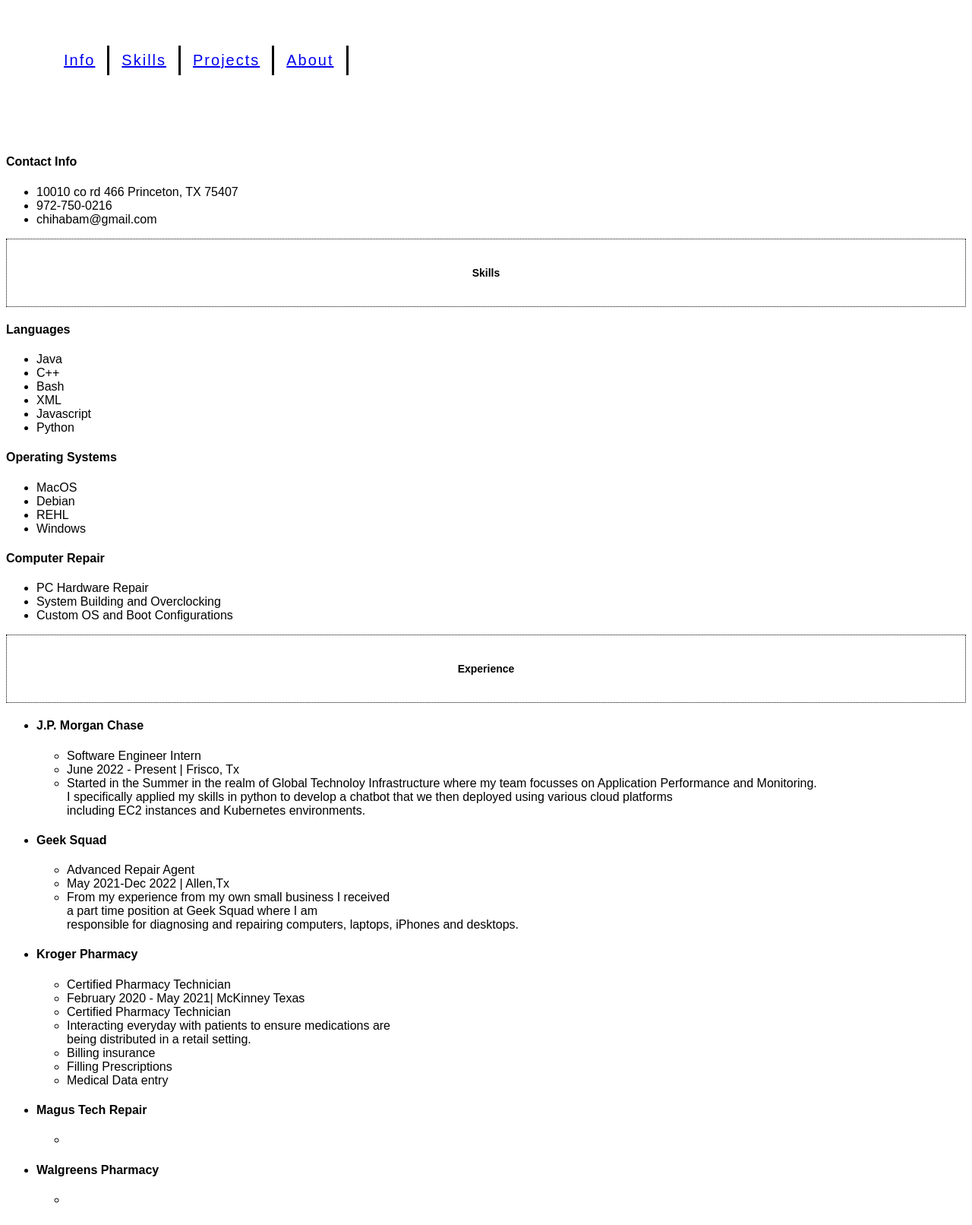
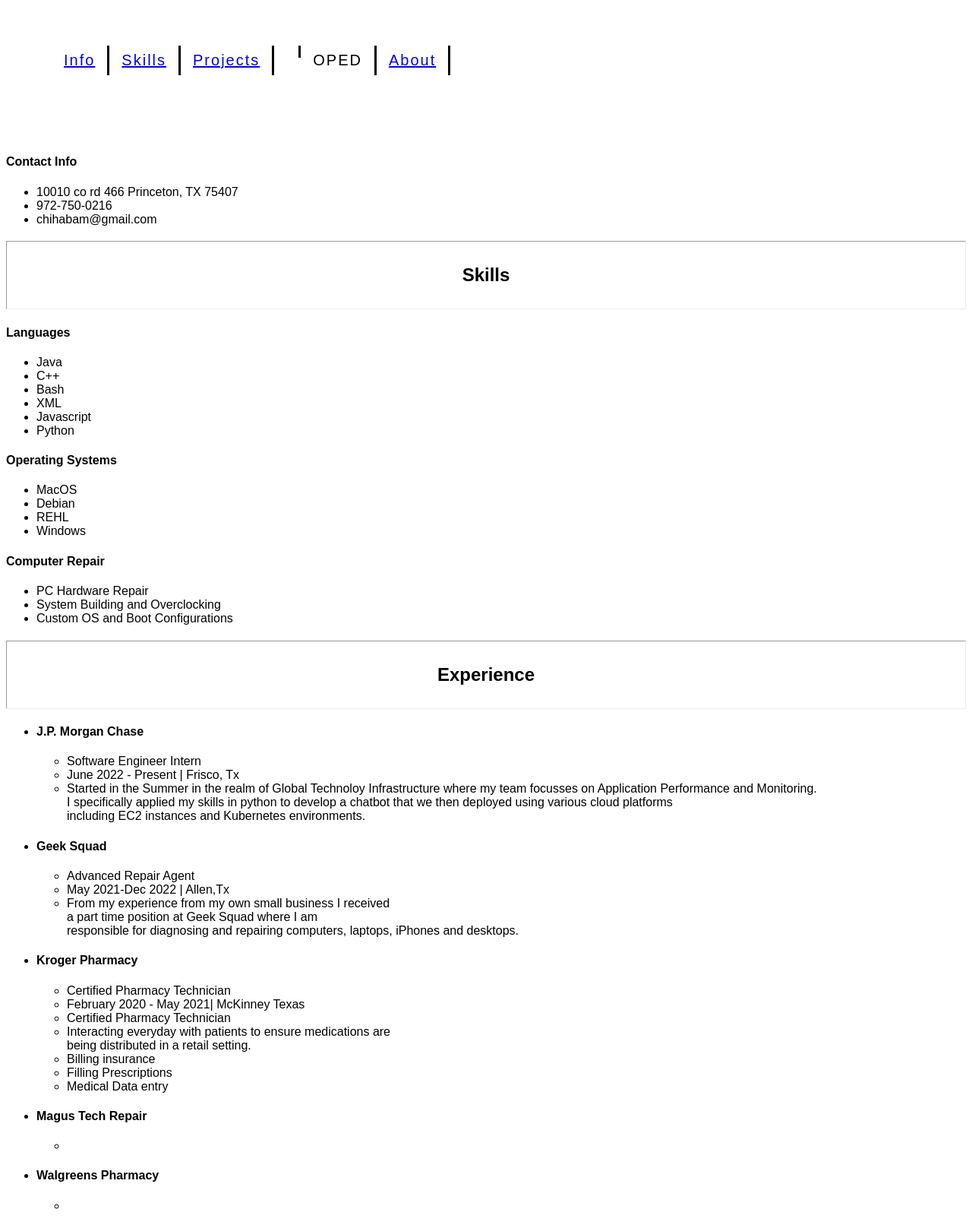
Before and after one commit to chihabam/web_res, a Flask app: page / in a window 1280 px wide. Shown: the whole page at 76% size. Before the commit the page ends 1583 px from the top, so only its background shows below. Run offline with Flask 2, Linux system fonts and the light colour scheme.

Commit message:
letss goooo

```diff
--- a/static/css/styles.css
+++ b/static/css/styles.css
@@ -81,14 +81,15 @@
   }
 
   h2 {
-    border: 1px dotted;
-    font-size: 14px;
+    border: 1px inset;
+    font-size: 24px;
     line-height: 48px;
     text-align: center;
     padding-top: 20px;
     padding-bottom: 20px;
     padding-right: 30px;
     padding-left: 30px;
+
   }
 
   h3 {
--- a/templates/resume.html
+++ b/templates/resume.html
@@ -10,7 +10,7 @@
           <li><a href="#div_info"> Info </a></li>
           <li><a href="#div_skills">Skills</a></li>
           <li><a href="#projects">Projects</a></li>
-          <li><a href="<</li>
+          <li><a href="#div_experiences"</a></li>
           <li>OPED</li>
           <li><a href="#about">About<a></li>
         </ul>
```
